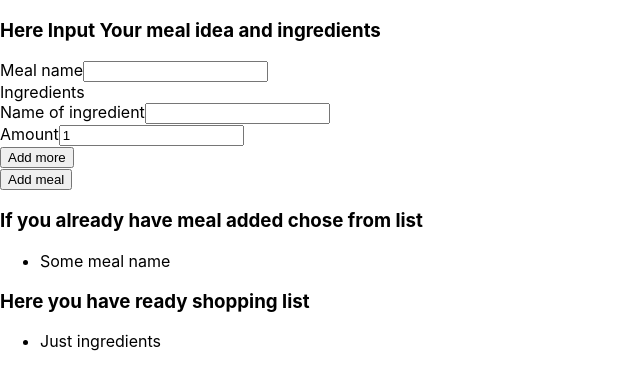
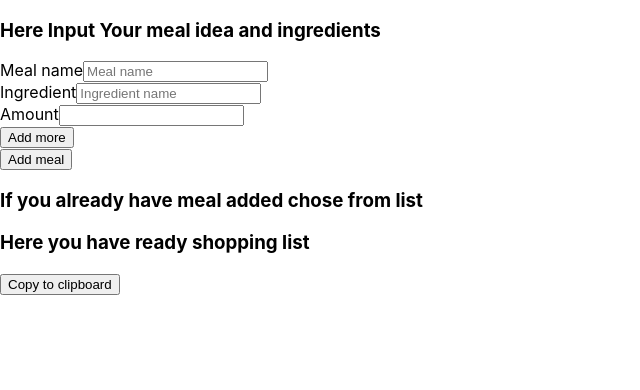
Before and after one commit to mpsujek/meals-and-groceries-planner, a React (Create React App) app: page / in a window 1280 px wide. Shown: the top 390 px of the page, without its empty margins (0-640 px from the left). Built offline with nearby package versions, Linux system fonts and the light colour scheme.

Commit message:
Functionality done

```diff
--- a/src/App.js
+++ b/src/App.js
@@ -1,52 +1,124 @@
-// import { useState } from "react";
-import Input from "./UI/Input";
+import { useState } from "react";
 
 function App() {
-  // const [mealsList, setMealsList] = useState([]);
+  const [mealsList, setMealsList] = useState([]);
+  const [mealName, setMealName] = useState("");
+  const ingredientsFieldsClearState = {
+    name: "",
+    amount: "",
+  };
+  const [ingredientsFields, setIngredientsFields] = useState([
+    ingredientsFieldsClearState,
+  ]);
+
+  const addMoreIngrediets = (event) => {
+    event.preventDefault();
+    let newfield = { name: "", amount: "" };
+    setIngredientsFields([...ingredientsFields, newfield]);
+  };
+
+  const handleIngredientChange = (index, event) => {
+    let data = [...ingredientsFields];
+    data[index][event.target.name] = event.target.value;
+    setIngredientsFields(data);
+  };
+  const handleMealNameChange = (event) => {
+    event.preventDefault();
+    setMealName(event.target.value);
+  };
 
   const addMealHandler = (event) => {
     event.preventDefault();
+    const newMeal = { name: mealName, ingredients: ingredientsFields };
+    const newMealList = [...mealsList, newMeal];
+    console.log(newMealList);
+    setMealsList(newMealList);
+    setMealName("");
+    setIngredientsFields([ingredientsFieldsClearState]);
   };
 
   return (
-    <div className="App">
-      <div className="input_form">
+    <div className='App'>
+      <div className='input_form'>
         <h3>Here Input Your meal idea and ingredients</h3>
         <form onSubmit={addMealHandler}>
           <div>
-            Meal name
-            <input type="text" />
+            <label>Meal name</label>
+            <input
+              name='meal name'
+              placeholder='Meal name'
+              type='text'
+              value={mealName}
+              onChange={handleMealNameChange}
+            />
           </div>
-          Ingredients
-          <div>
-            Name of ingredient
-            <input type="text" />
-            <Input
-              label="Amount"
-              input={{
-                id: "amount",
-                type: "number",
-                min: "1",
-                step: "0.5",
-                defaultValue: "1",
-              }}
-            />
-            <button>Add more</button>
-          </div>
+          {ingredientsFields.map((ingredient, index) => {
+            return (
+              <div key={index}>
+                <div>
+                  <label htmlFor={`ingredient-${index}`}>Ingredient</label>
+                  <input
+                    id={`ingredient-${index}`}
+                    value={ingredient.name}
+                    placeholder='Ingredient name'
+                    type='text'
+                    name='name'
+                    onChange={(event) => handleIngredientChange(index, event)}
+                  />
+                </div>
+                <div>
+                  <label htmlFor={`ingredient-${index}`}>Amount</label>
+                  <input
+                    name='amount'
+                    id={`ingredient-${index}`}
+                    value={ingredient.amount}
+                    type='number'
+                    step='0.5'
+                    onChange={(event) => handleIngredientChange(index, event)}
+                  />
+                </div>
+                <button onClick={addMoreIngrediets}>Add more</button>
+              </div>
+            );
+          })}
+
           <button>Add meal</button>
         </form>
       </div>
-      <div className="meals_list">
+      <div className='meals_list'>
         <h3>If you already have meal added chose from list</h3>
         <ul>
-          <li>Some meal name</li>
+          {mealsList.map((singleMeal) => {
+            return (
+              <li>
+                {singleMeal.name} (ingredients:{" "}
+                {singleMeal.ingredients.map((ingredient) => {
+                  return (
+                    <span>
+                      {ingredient.name} ({ingredient.amount})
+                    </span>
+                  );
+                })}
+                )
+              </li>
+            );
+          })}
         </ul>
       </div>
-      <div className="shopping_list">
+      <div className='shopping_list'>
         <h3>Here you have ready shopping list</h3>
         <ul>
-          <li>Just ingredients</li>
+          {mealsList.map((singleMeal) => {
+            return singleMeal.ingredients.map((ingredient) => {
+              return (
+                <li>
+                  {ingredient.name} ({ingredient.amount})
+                </li>
+              );
+            });
+          })}
         </ul>
+        <button>Copy to clipboard</button>
       </div>
     </div>
   );
--- a/src/UI/Input.js
+++ b/src/UI/Input.js
@@ -1,11 +1,19 @@
 import React from "react";
-const Input = React.forwardRef(({ label, input }, ref) => {
-  return (
-    <div>
-      <label htmlFor={input.id}>{label}</label>
-      <input ref={ref} id={input.id} {...input} />
-    </div>
-  );
-});
+const Input = React.forwardRef(
+  ({ label, input, value, onChange, index }, ref) => {
+    return (
+      <div>
+        <label htmlFor={input.id}>{label}</label>
+        <input
+          ref={ref}
+          id={input.id}
+          value={value}
+          {...input}
+          onChange={(event) => onChange(index, event)}
+        />
+      </div>
+    );
+  }
+);
 
 export default Input;
```
